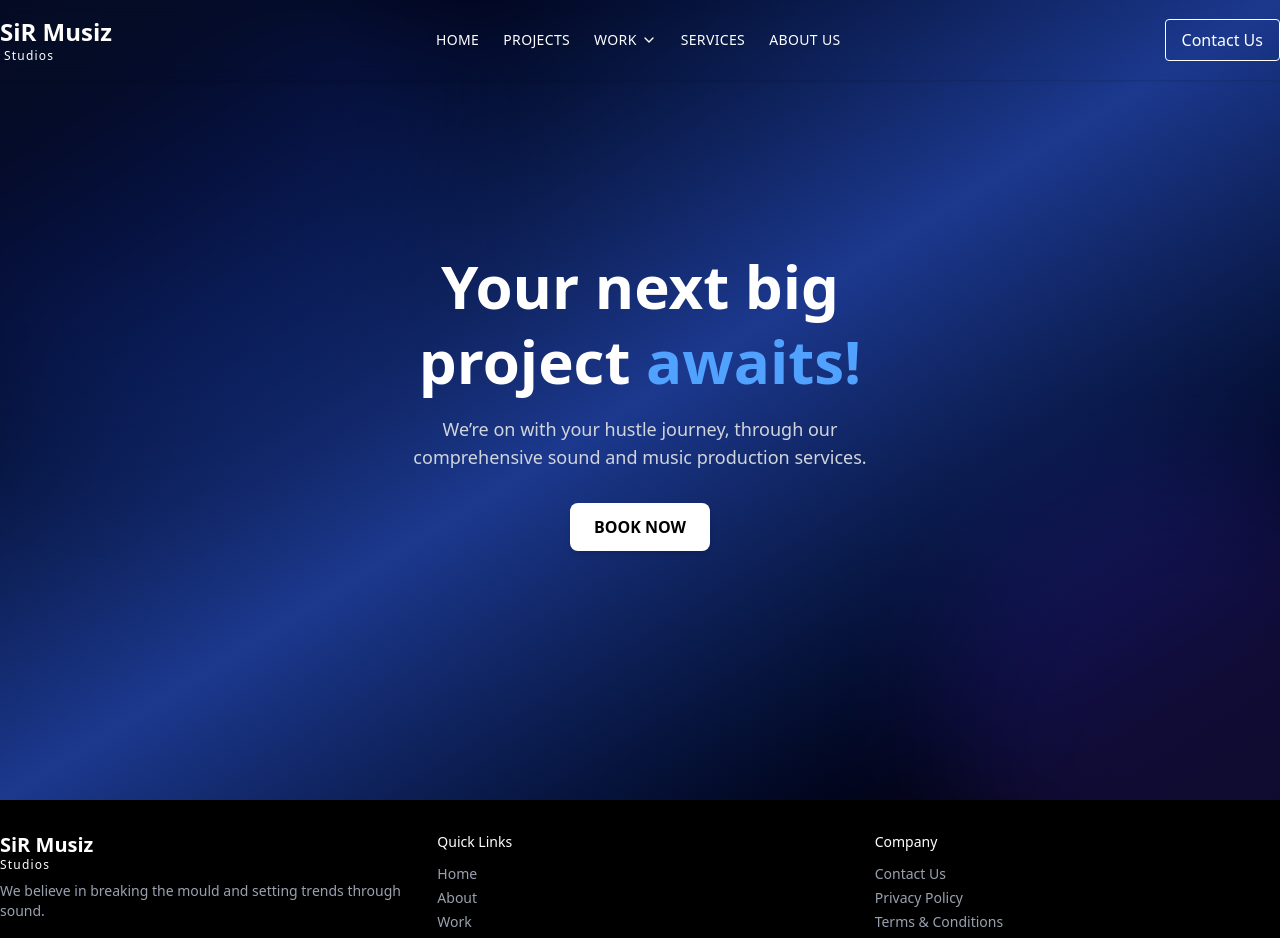
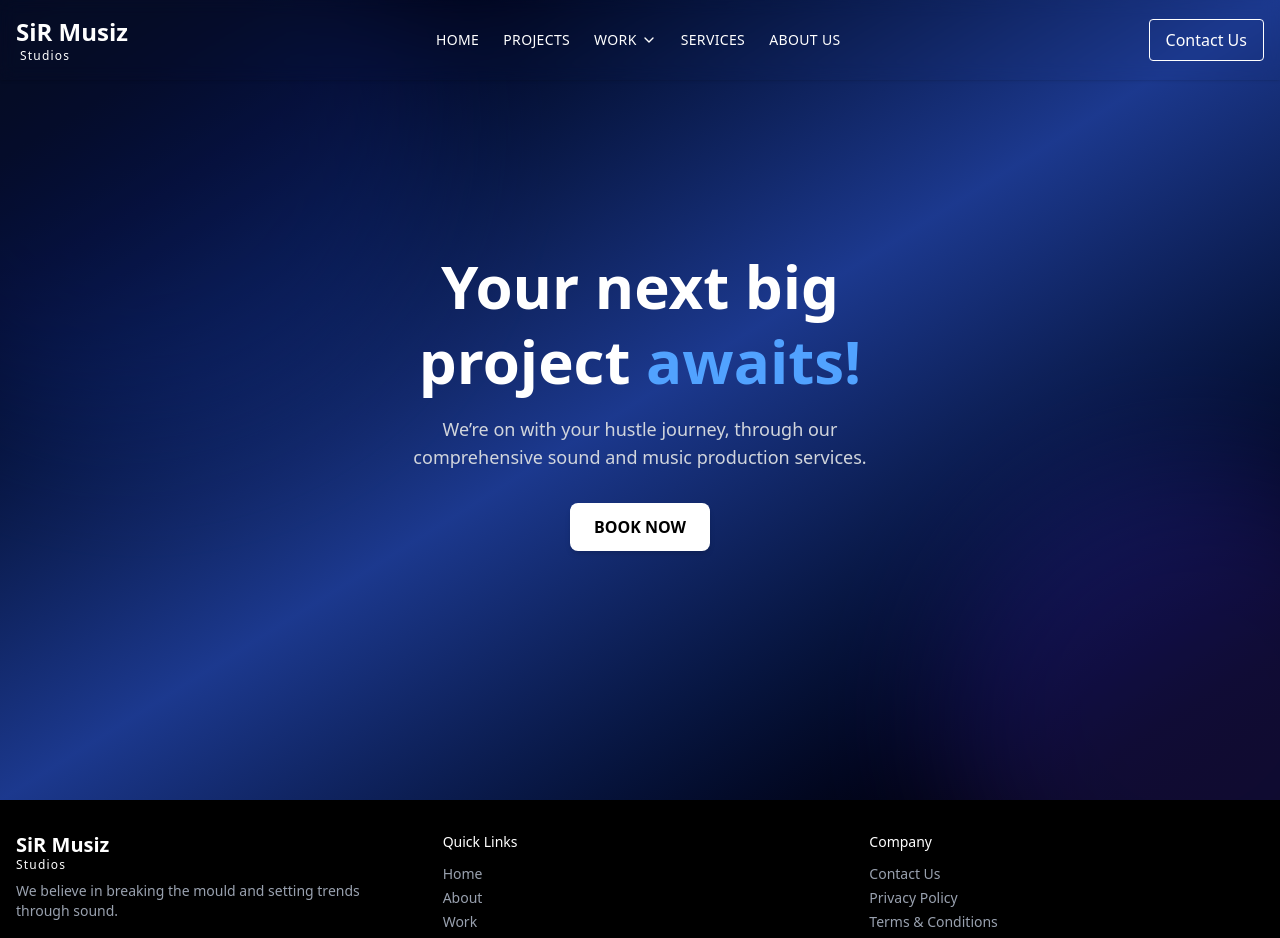
Before and after one commit to Akhilesh10gupta/musiz, a Next.js app: page / in a window 1280 px wide. Shown: the top 938 px of the page. Built offline with nearby package versions, Linux system fonts and the light colour scheme.

Commit message:
few update in all pages

```diff
--- a/components/Footer.tsx
+++ b/components/Footer.tsx
@@ -5,7 +5,7 @@ import Link from 'next/link';
 const Footer = () => {
   return (
     <footer className="bg-black text-gray-400 py-8 text-sm">
-      <Container className="grid grid-cols-1 sm:grid-cols-2 md:grid-cols-3 gap-8">
+      <Container className="grid grid-cols-1 sm:grid-cols-2 md:grid-cols-3 gap-8 px-4">
         {/* Logo and Description */}
         <div>
           <div className="text-white text-xl font-cursive mb-2 leading-tight">
--- a/components/Header.tsx
+++ b/components/Header.tsx
@@ -20,7 +20,7 @@ const Header = () => {
 
   return (
     <header className="fixed top-0 left-0 w-full z-50 bg-transparent text-white backdrop-blur-sm shadow-sm">
-      <Container className="flex items-center justify-between py-4">
+      <Container className="flex items-center justify-between py-4 px-4">
         {/* Logo */}
         <div className="text-2xl font-cursive">
           <span className="font-semibold">SiR Musiz</span>
@@ -79,7 +79,7 @@ const Header = () => {
 
       {/* Mobile Menu */}
       {menuOpen && (
-        <nav className="sm:hidden bg-transparent bg-opacity-80 backdrop-blur-md w-full px-6 py-4 flex flex-col space-y-4 uppercase font-light tracking-wide text-white">
+        <nav className="sm:hidden bg-transparent bg-opacity-80 backdrop-blur-md w-full px-8 py-4 flex flex-col space-y-4 uppercase font-light tracking-wide text-white">
           <Link href="/" onClick={() => setMenuOpen(false)}>Home</Link>
           <Link href="/about" onClick={() => setMenuOpen(false)}>Projects</Link>
 
```
